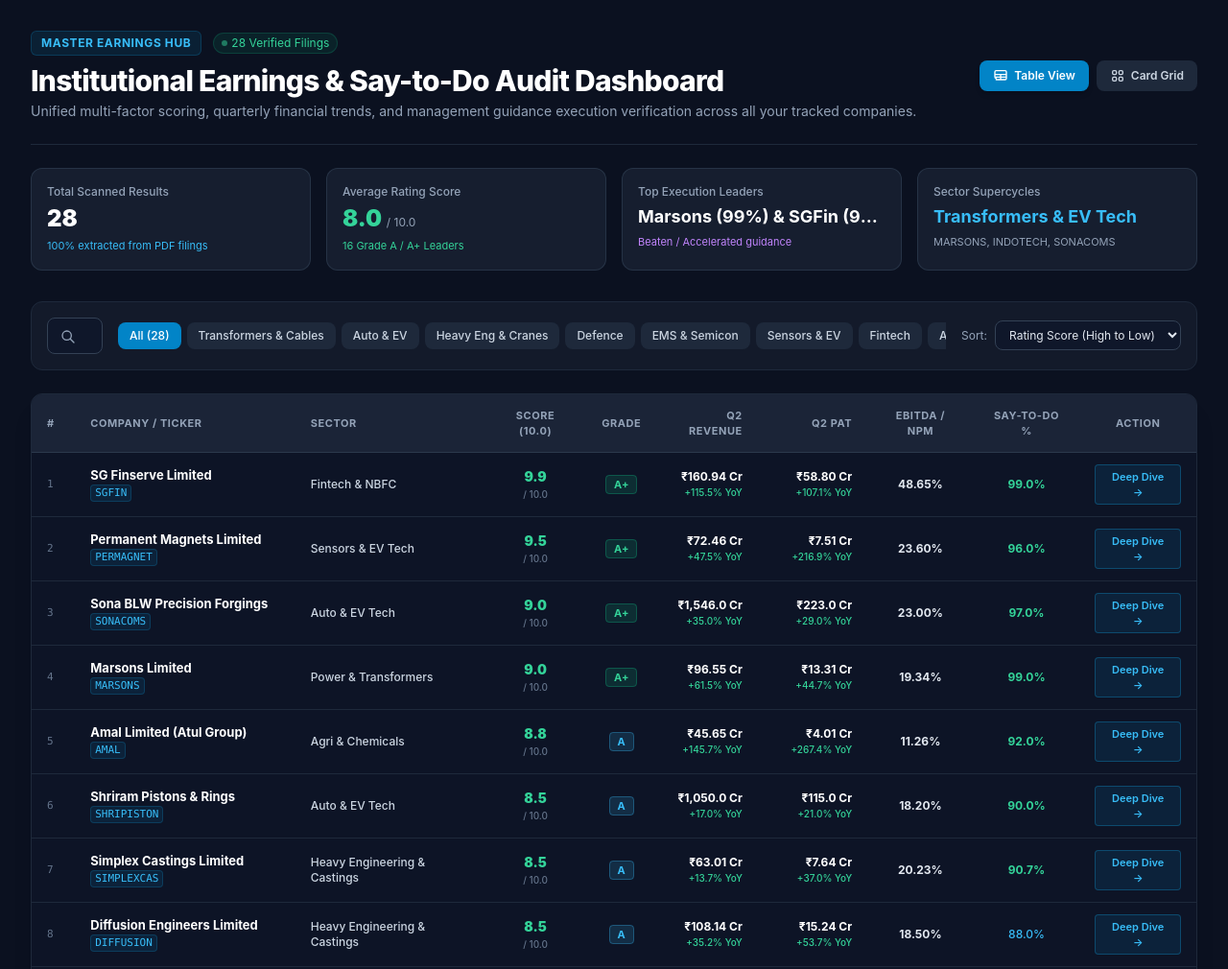
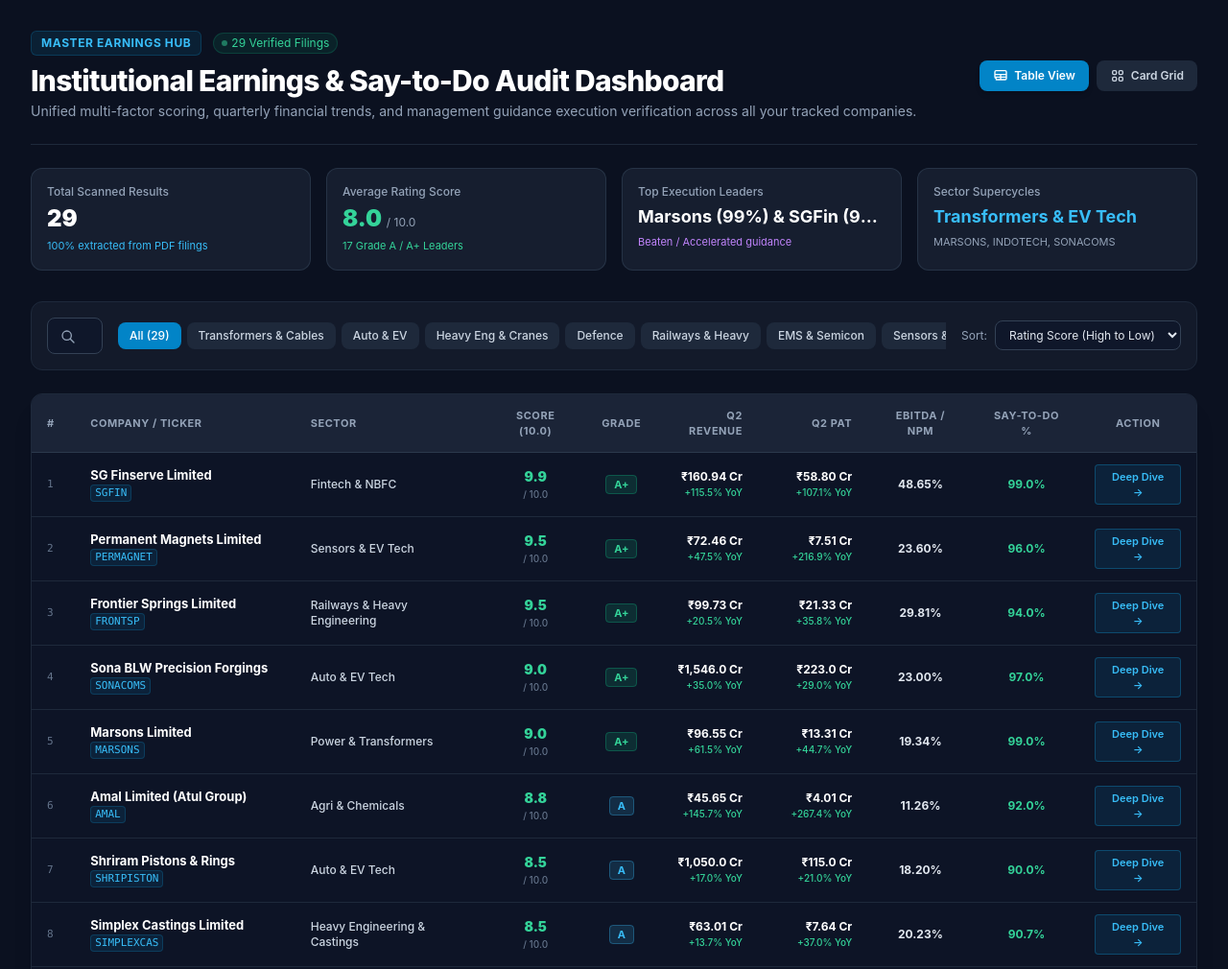
Before and after one commit to chauhanvj/earnings-dashboard01, a plain HTML site: page index.html in a window 1280 px wide. Shown: the top 1010 px of the page at 96% size. Drawn offline with nearby package versions, Linux system fonts and the light colour scheme.

Commit message:
Add files via upload

```diff
--- a/index.html
+++ b/index.html
@@ -32,7 +32,7 @@
         <div class="flex items-center gap-3">
           <span class="px-2.5 py-1 text-xs font-bold rounded-md bg-sky-500/10 text-sky-400 border border-sky-500/20 tracking-wider uppercase">Master Earnings Hub</span>
           <span class="inline-flex items-center gap-1 text-xs text-emerald-400 bg-emerald-500/10 px-2 py-0.5 rounded-full border border-emerald-500/20">
-            <span class="w-1.5 h-1.5 rounded-full bg-emerald-400 animate-pulse"></span> 28 Verified Filings
+            <span class="w-1.5 h-1.5 rounded-full bg-emerald-400 animate-pulse"></span> 29 Verified Filings
           </span>
         </div>
         <h1 class="text-2xl md:text-3xl font-extrabold text-white mt-2 tracking-tight">Institutional Earnings & Say-to-Do Audit Dashboard</h1>
@@ -55,13 +55,13 @@
     <div class="grid grid-cols-2 md:grid-cols-4 gap-4 mt-6">
       <div class="bg-slate-800/60 border border-slate-700/60 rounded-xl p-4">
         <div class="text-xs font-medium text-slate-400">Total Scanned Results</div>
-        <div class="text-2xl font-black text-white mt-1" id="stat-total">28</div>
+        <div class="text-2xl font-black text-white mt-1" id="stat-total">29</div>
         <div class="text-[11px] text-sky-400 mt-1">100% extracted from PDF filings</div>
       </div>
       <div class="bg-slate-800/60 border border-slate-700/60 rounded-xl p-4">
         <div class="text-xs font-medium text-slate-400">Average Rating Score</div>
         <div class="text-2xl font-black text-emerald-400 mt-1">8.0 <span class="text-xs font-normal text-slate-400">/ 10.0</span></div>
-        <div class="text-[11px] text-emerald-400 mt-1">16 Grade A / A+ Leaders</div>
+        <div class="text-[11px] text-emerald-400 mt-1">17 Grade A / A+ Leaders</div>
       </div>
       <div class="bg-slate-800/60 border border-slate-700/60 rounded-xl p-4">
         <div class="text-xs font-medium text-slate-400">Top Execution Leaders</div>
@@ -82,16 +82,17 @@
       <!-- Search Input -->
       <div class="relative flex-1">
         <svg class="w-4 h-4 absolute left-3.5 top-3 text-slate-400" fill="none" stroke="currentColor" viewBox="0 0 24 24"><path stroke-linecap="round" stroke-linejoin="round" stroke-width="2" d="M21 21l-6-6m2-5a7 7 0 11-14 0 7 7 0 0114 0z"></path></svg>
-        <input type="text" id="searchInput" oninput="renderDashboard()" placeholder="Search 28 stocks by name, ticker (e.g. SGFIN, SONACOMS, MARSONS), or keyword..." class="w-full bg-slate-900 border border-slate-700 text-white text-sm rounded-lg pl-10 pr-4 py-2 focus:outline-none focus:border-sky-500 transition">
+        <input type="text" id="searchInput" oninput="renderDashboard()" placeholder="Search 29 stocks by name, ticker (e.g. SGFIN, SONACOMS, MARSONS), or keyword..." class="w-full bg-slate-900 border border-slate-700 text-white text-sm rounded-lg pl-10 pr-4 py-2 focus:outline-none focus:border-sky-500 transition">
       </div>
 
       <!-- Sector Filter Tabs -->
       <div class="flex items-center gap-1.5 overflow-x-auto pb-1 lg:pb-0 text-xs">
-        <button onclick="setSectorFilter('ALL')" class="sector-btn px-3 py-1.5 rounded-lg font-medium bg-sky-600 text-white transition whitespace-nowrap">All (28)</button>
+        <button onclick="setSectorFilter('ALL')" class="sector-btn px-3 py-1.5 rounded-lg font-medium bg-sky-600 text-white transition whitespace-nowrap">All (29)</button>
         <button onclick="setSectorFilter('Power & Transformers')" class="sector-btn px-3 py-1.5 rounded-lg font-medium bg-slate-800 text-slate-300 hover:bg-slate-700 transition whitespace-nowrap">Transformers &amp; Cables</button>
         <button onclick="setSectorFilter('Auto & EV Tech')" class="sector-btn px-3 py-1.5 rounded-lg font-medium bg-slate-800 text-slate-300 hover:bg-slate-700 transition whitespace-nowrap">Auto &amp; EV</button>
         <button onclick="setSectorFilter('Heavy Engineering & Castings')" class="sector-btn px-3 py-1.5 rounded-lg font-medium bg-slate-800 text-slate-300 hover:bg-slate-700 transition whitespace-nowrap">Heavy Eng &amp; Cranes</button>
         <button onclick="setSectorFilter('Defence & Aerospace')" class="sector-btn px-3 py-1.5 rounded-lg font-medium bg-slate-800 text-slate-300 hover:bg-slate-700 transition whitespace-nowrap">Defence</button>
+        <button onclick="setSectorFilter('Railways & Heavy Engineering')" class="sector-btn px-3 py-1.5 rounded-lg font-medium bg-slate-800 text-slate-300 hover:bg-slate-700 transition whitespace-nowrap">Railways &amp; Heavy</button>
         <button onclick="setSectorFilter('EMS & Semiconductors')" class="sector-btn px-3 py-1.5 rounded-lg font-medium bg-slate-800 text-slate-300 hover:bg-slate-700 transition whitespace-nowrap">EMS &amp; Semicon</button>
         <button onclick="setSectorFilter('Sensors & EV Tech')" class="sector-btn px-3 py-1.5 rounded-lg font-medium bg-slate-800 text-slate-300 hover:bg-slate-700 transition whitespace-nowrap">Sensors &amp; EV</button>
         <button onclick="setSectorFilter('Fintech & NBFC')" class="sector-btn px-3 py-1.5 rounded-lg font-medium bg-slate-800 text-slate-300 hover:bg-slate-700 transition whitespace-nowrap">Fintech</button>
@@ -345,6 +346,51 @@
         watchouts: [
           "Customer concentration in meter OEMs: Order flow tied to regional smart meter rollout timelines",
           "Raw material sensitivity: Copper and specialized magnetic alloy price swings require continuous hedging"
+        ]
+      },
+      {
+        ticker: "FRONTSP",
+        name: "Frontier Springs Limited",
+        sector: "Railways & Heavy Engineering",
+        score: 9.5,
+        grade: "Grade A+ (Compounder)",
+        say_to_do: 94.0,
+        say_to_do_status: "Beaten / Accelerated",
+        revenue_q2: "₹99.73 Cr",
+        revenue_yoy: "+20.5%",
+        revenue_qoq: "+27.1%",
+        revenue_h1: "₹178.19 Cr",
+        pat_q2: "₹21.33 Cr",
+        pat_yoy: "+35.8%",
+        pat_qoq: "+77.6%",
+        pat_h1: "₹33.34 Cr",
+        ebitda_margin: "29.81%",
+        margin_diff: "Expanded (+313 bps YoY)",
+        filePath: "file:///C:/Users/admin/Downloads/22374c73-e392-4f61-bf8e-b44810b669cf.pdf",
+        pillars: {
+          topline: { score: 1.8, max: 2.0, label: "Topline: Revenue rose +20.5% YoY to ₹99.73 Cr (nearing ₹100 Cr/qtr) and +27.1% QoQ" },
+          bottomline: { score: 1.9, max: 2.0, label: "Bottomline: PAT jumped +35.8% YoY to ₹21.33 Cr (+77.6% QoQ); H1 OCF ₹63.5 Cr" },
+          margin: { score: 1.9, max: 2.0, label: "Operating Margin (ex-other inc): 29.81% (+313 bps YoY expansion, industry-leading ~30%)" },
+          solvency: { score: 2.0, max: 2.0, label: "Solvency: Pristine Net Cash balance sheet (+₹27.4 Cr net cash); total debt only ₹5.4 Cr" },
+          catalysts: { score: 1.9, max: 2.0, label: "Rail Megatrend: RDSO-approved supplier for Vande Bharat springs, ContiTech air springs & 6T forgings" }
+        },
+        guidance_records: [
+          { vector: "Revenue Execution", promise: "Scale production of railway coil springs and forgings", reported: "Q2 Revenue expanded +20.5% YoY to ₹99.73 Cr; H1 reached ₹178.2 Cr (+13.5% YoY)", status: "BEAT" },
+          { vector: "Operating Margins", promise: "Maintain 25-27% operating EBITDA margins", reported: "Operating margin surged to 29.81% (+313 bps YoY); PAT reached ₹21.33 Cr (21.4% net margin)", status: "BEAT" },
+          { vector: "Capacity Expansion", promise: "Commercialize 6-tonne forging hammer and air spring systems", reported: "New forging capabilities operational; cash balance grew 9x to ₹32.7 Cr; ROCE at 35.3%", status: "ON_TRACK" }
+        ],
+        forward_guidance: [
+          { horizon: "H2 FY27", stmt: "Expand delivery rates for Vande Bharat sleeper trains, LHB coaches, and heavy freight wagons" },
+          { horizon: "FY27-28 Capex", stmt: "Maximize capacity utilization of the 6-tonne hammer forging unit and supply advanced bogie components" }
+        ],
+        positives: [
+          "Exceptional Profitability & Margins: Operating EBITDA margin reached 29.81% (+313 bps YoY) and net PAT margin hit 21.39%, delivering ₹21.33 Cr PAT in Q2",
+          "Fortress Net Cash Balance Sheet: Total borrowings of just ₹5.35 Cr against Cash & Bank balances of ₹32.73 Cr (+₹27.38 Cr Net Cash position)",
+          "High-Moat Railway Monopoly: 40+ years RDSO & IRIS certification; key sole/preferred supplier for Vande Bharat and LHB suspension springs, ContiTech air springs, and heavy couplings"
+        ],
+        watchouts: [
+          "Customer Concentration: Indian Railways, wagon builders (Titagarh, Texmaco) and locomotive plants represent primary demand sources",
+          "Raw Material Sensitivity: Chrome molly and chrome silicon alloy steel rod prices require disciplined inventory management"
         ]
       },
       {
```
